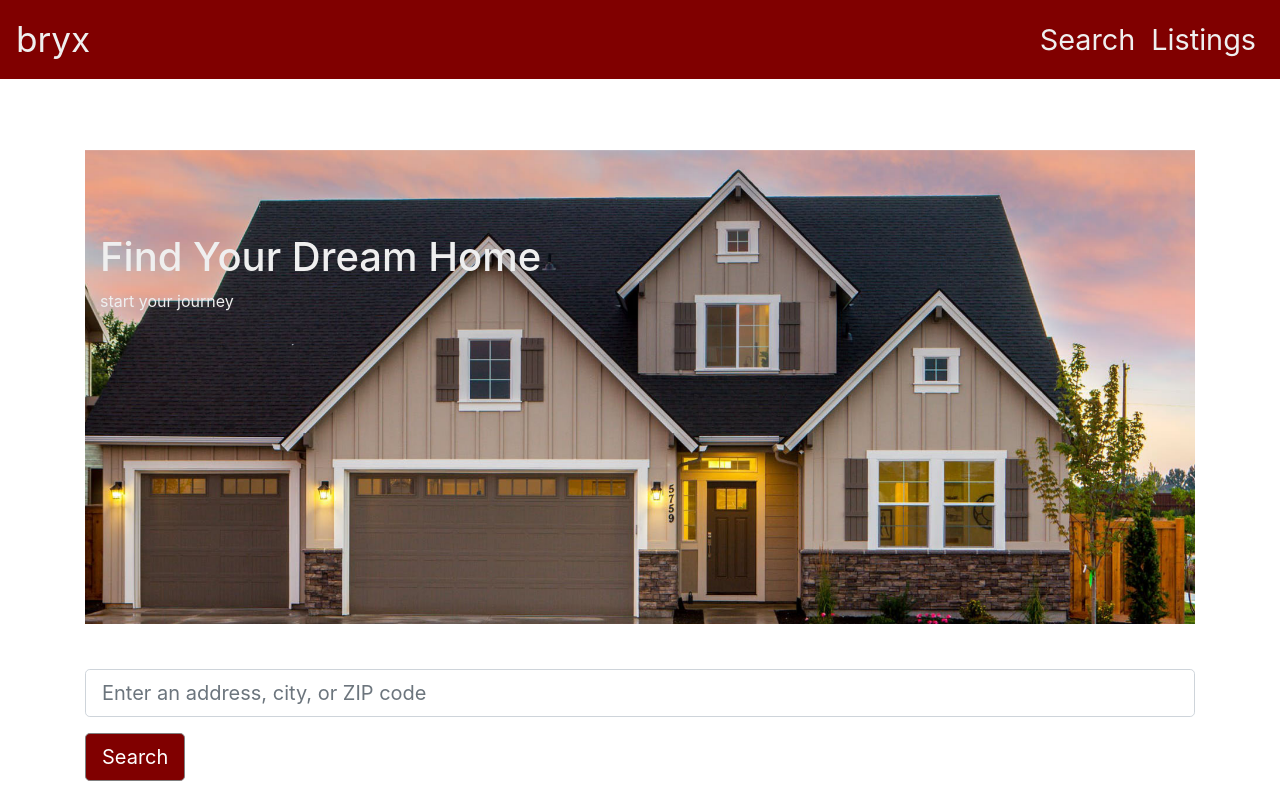
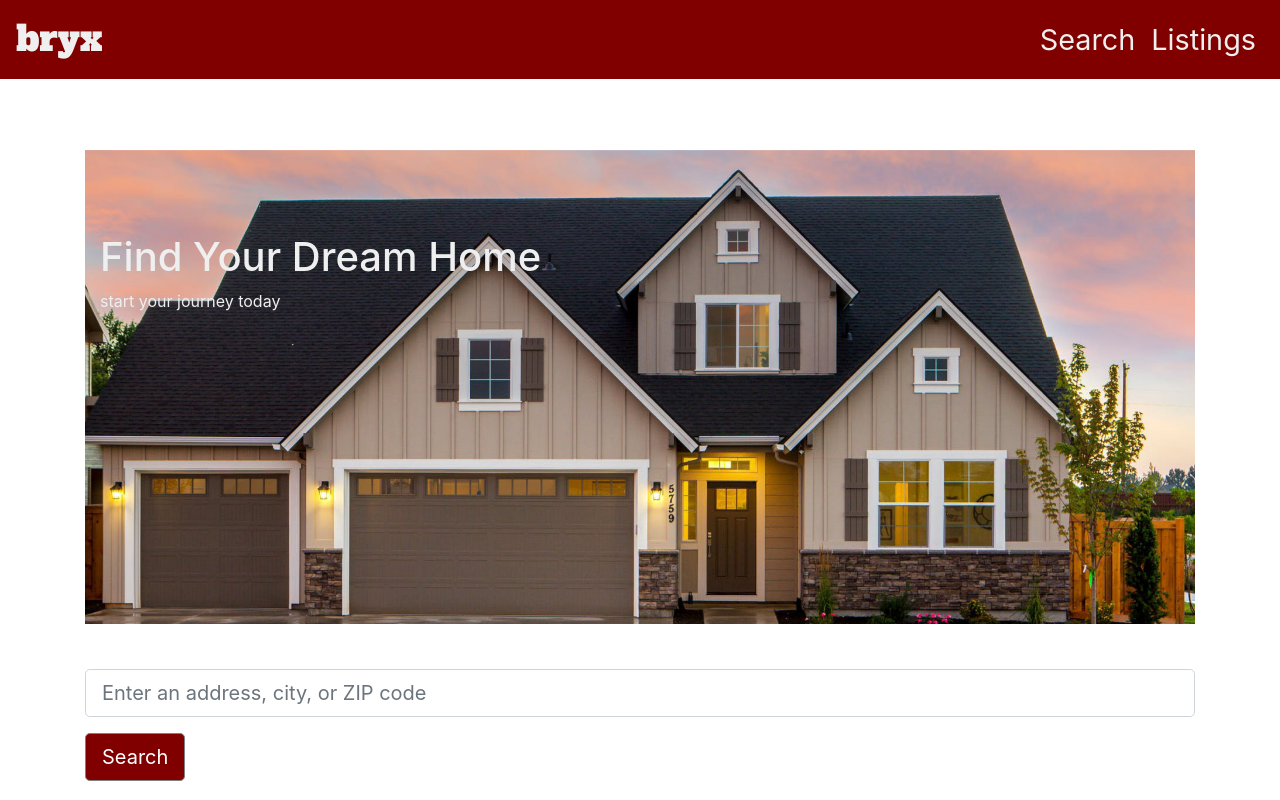
Before and after one commit to BryanMThomas/bryx-project, a React (Create React App) app in the folder bryx/: page / in a window 1280 px wide. Built offline with nearby package versions, Linux system fonts and the light colour scheme.

Commit message:
update logo font

```diff
--- a/bryx/public/index.html
+++ b/bryx/public/index.html
@@ -20,6 +20,11 @@
       href="https://maxcdn.bootstrapcdn.com/bootstrap/4.5.0/css/bootstrap.min.css"
       integrity="sha384-9aIt2nRpC12Uk9gS9baDl411NQApFmC26EwAOH8WgZl5MYYxFfc+NcPb1dKGj7Sk"
       crossorigin="anonymous"
+    />
+    <link rel="preconnect" href="https://fonts.gstatic.com" />
+    <link
+      href="https://fonts.googleapis.com/css2?family=Alfa+Slab+One&display=swap"
+      rel="stylesheet"
     />
     <!--
       Notice the use of %PUBLIC_URL% in the tags above.
--- a/bryx/src/components/NavigationBar/NavigationBar.js
+++ b/bryx/src/components/NavigationBar/NavigationBar.js
@@ -12,6 +12,7 @@
     &:hover {
       color: black;
     }
+    font-family: 'Alfa Slab One';
   }
   .navbar-nav .nav-link {
     color: #efefef;
--- a/bryx/src/components/Search.js
+++ b/bryx/src/components/Search.js
@@ -54,7 +54,7 @@
           <div className="overlay"></div>
           <Container>
             <h1>Find Your Dream Home</h1>
-            <p>start your journey</p>
+            <p>start your journey today</p>
           </Container>
         </Jumbotron>
         <Form>
```
Also changed, not shown: 1 other file (tests, documents, lock files or other folders).
